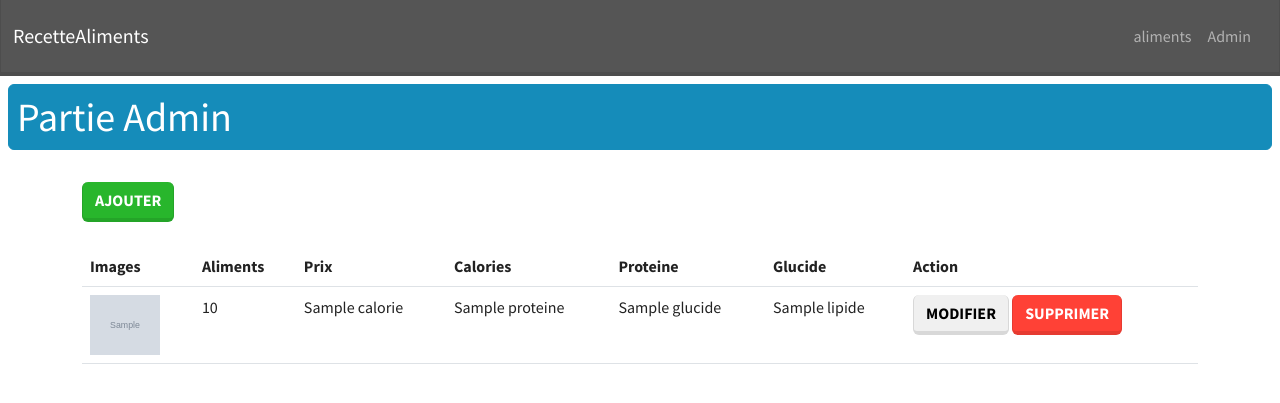
After one commit to abakarabdelsalam/GestionAliment, a Symfony app: template templates/admin/admin_aliment/adminAliment.html.twig in a window 1280 px wide. The commit adds this page. Shown: the top 403 px of the page. Run offline with Twig, Linux system fonts and the light colour scheme; the template is opened without the code that fills it: most values are stand-ins (such as "Sample title", 1, 10 or a date in 2020); grey boxes marked "Sample" are stand-in pictures; some libraries are stand-ins or nearby versions.

Commit message:
affichage admin

```diff
--- a/public/css/main.css
+++ b/public/css/main.css
@@ -3,3 +3,9 @@
     height: 120px;
     object-fit: cover;
 }
+
+.moTypss {
+    width: 70px;
+    height: 60px;
+    object-fit: cover;
+}
--- /dev/null
+++ b/templates/admin/admin_aliment/adminAliment.html.twig
@@ -0,0 +1,55 @@
+{% extends 'base.html.twig' %}
+
+{% block title %}Admin
+{% endblock %}
+{% block monTitre %}Partie Admin
+{% endblock %}
+{% block body %}
+	<br>
+
+
+	<div class="container">
+		<a href="" class="btn btn-success">Ajouter</a>
+		<br>
+		<br>
+
+
+		<table class="table">
+			<thead class="table-primary"></thead>
+
+			<tr>
+				<th scope="col">Images</th>
+				<th scope="col">Aliments</th>
+				<th scope="col">Prix</th>
+				<th scope="col">Calories</th>
+				<th scope="col">Proteine</th>
+				<th scope="col">Glucide</th>
+				<th scope="col">Action</th>
+			</tr>
+		</thead>
+		<tbody>
+			{% for aliment in aliments %}
+				<tr>
+					<td>
+						<img src="{{asset('images/' ~ aliment.image)}}" class="moTypss"></td>
+
+					<td>{{aliment.prix}}
+					</td>
+					<td>{{aliment.calorie}}
+					</td>
+					<td>{{aliment.proteine}}
+					</td>
+					<td>{{aliment.glucide}}
+					</td>
+					<td>{{aliment.lipide}}
+					</td>
+					<td>
+						<a href="" class="btn btn-secondary">Modifier</a>
+						<a href="" class="btn btn-danger">Supprimer</a>
+					</td>
+
+				</tr>
+			{% endfor %}
+		</tbody>
+	</table>
+</div>{% endblock %}
--- a/templates/base.html.twig
+++ b/templates/base.html.twig
@@ -7,7 +7,7 @@
 			{% endblock %}
 		</title>
 		{# Run `composer require symfony/webpack-encore-bundle`
-																		           and uncomment the following Encore helpers to start using Symfony UX #}
+																																																																														           and uncomment the following Encore helpers to start using Symfony UX #}
 		{% block stylesheets %}
 			<link rel="stylesheet" href="https://bootswatch.com/5/lumen/bootstrap.min.css">
 			<link rel="stylesheet" href="{{asset('css/main.css')}}">
@@ -31,22 +31,32 @@
 					<span class="navbar-toggler-icon"></span>
 				</button>
 
-				<div class="collapse navbar-collapse" id="navbarColor02">
-					<ul class="navbar-nav me-auto">
+				<div class="collapse navbar-collapse m-2  d-flex justify-content-end" id=" navbarcolor02">
+
+
+					<ul class="navbar-nav ml-auto ">
 						<li class="nav-item">
-							<a class="nav-link active" href="#">aliments
+							<a class="nav-link" href="{{path('aliments')}}">aliments
+
+
 								<span class="visually-hidden">(current)</span>
 							</a>
 						</li>
+						<li class="nav-item"></li>
 
-					</ul>
 
-				</div>
+						<a class="nav-link" href="{{path('admin_aliment')}} ">Admin
+
+
+						</a>
+					</li>
+
+
+				</ul>
+
 			</div>
-		</nav>
-
-		<h1 class="border border-primary rounded p-2 m-2 text-white bg-primary"> {% block monTitre %}{% endblock %}
-			</h1>
-			{% block body %}{% endblock %}
-		</body>
-	</html>
+		</div>
+	</body>
+</html></nav><h1 class="border border-primary rounded p-2 m-2 text-white bg-primary"> {% block monTitre %}{% endblock %}
+</h1>
+{% block body %}{% endblock %}</body></html>
```
Also changed, not shown: src/Controller/Admin/AdminAlimentController.php (added, +22 -0 lines).
